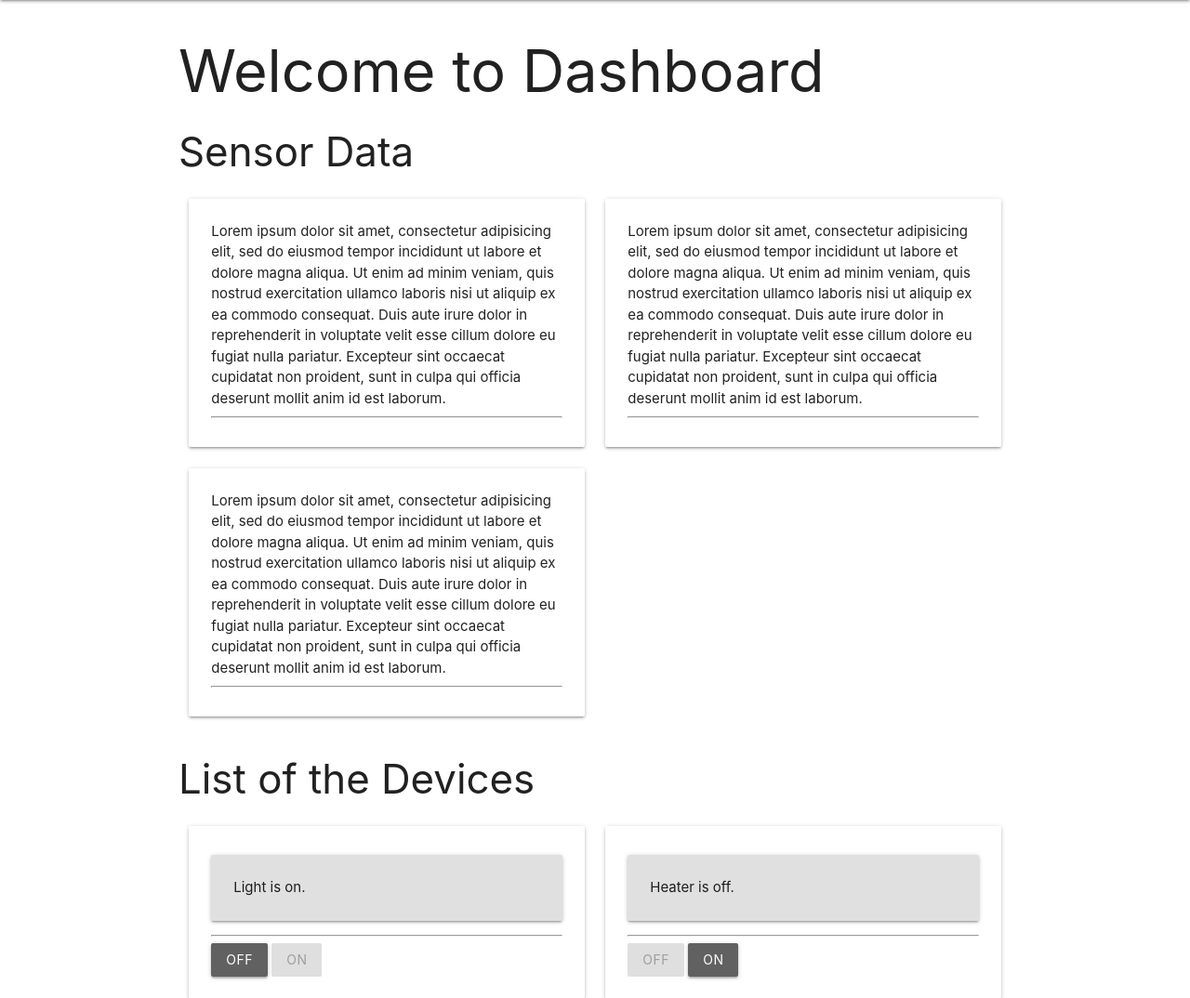
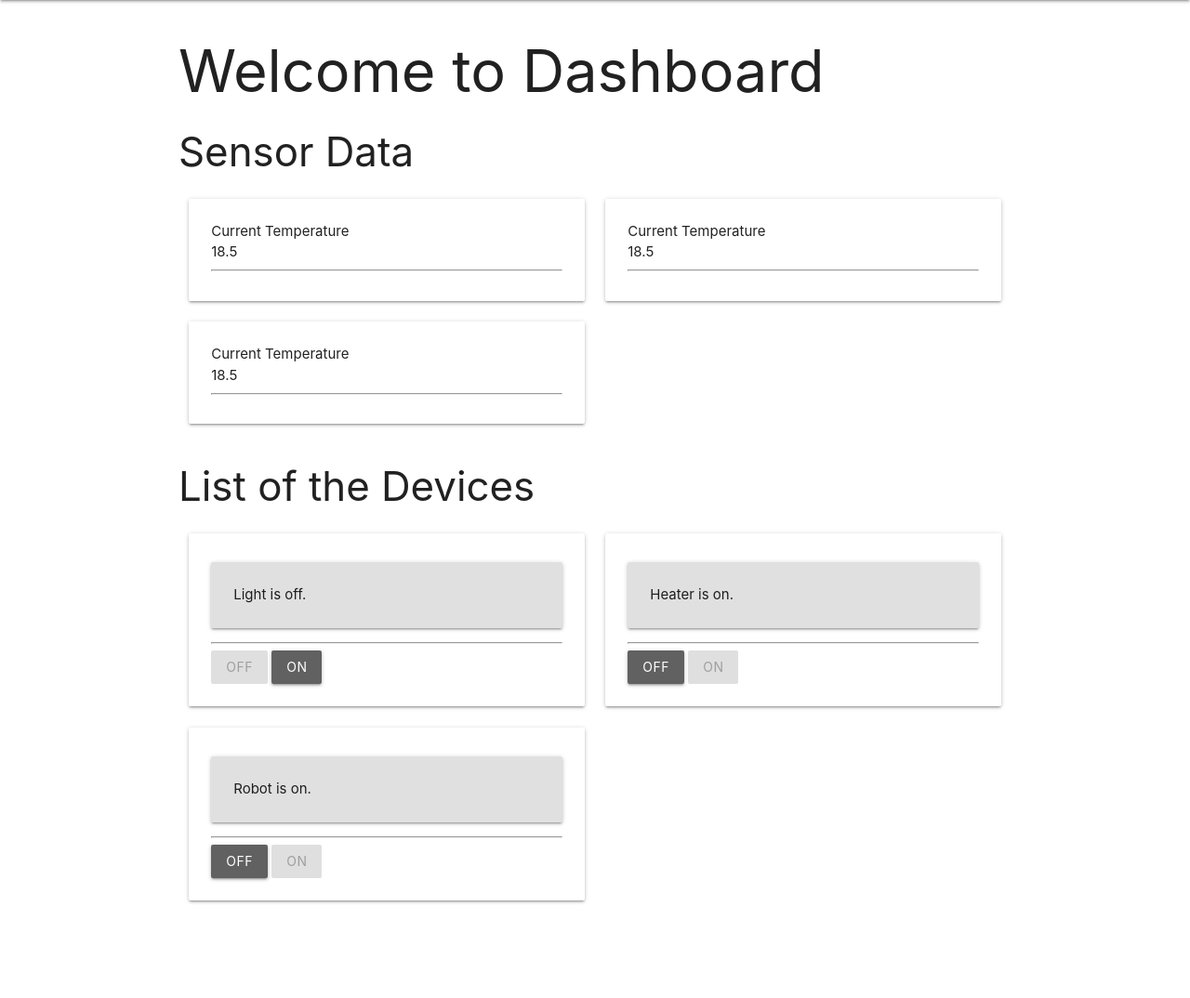
Before and after one commit to cognitiveRobot/iot-flask-template, a Flask app: page /dashboard in a window 1280 px wide. Shown: the part 64-1138 px from the top of the page at 93% size. After the commit the page ends 1036 px from the top, so only its background shows below. Run offline with Flask 2, Linux system fonts and the light colour scheme; the visitor is signed in with stand-in values (Sample User, id 1); some libraries are stand-ins or nearby versions.

Commit message:
readme file updated and added some comments

```diff
--- a/app.py
+++ b/app.py
@@ -137,6 +137,8 @@ def logout():
 @is_logged_in
 def dashboard():
     print("Dashboard")
+    # Retriving data from database will go here
+    # First will have to get the data from the database and then send to the view
     return render_template('dashboard.html', devices=devices)
 
 # Device Control Route
--- a/templates/dashboard.html
+++ b/templates/dashboard.html
@@ -6,11 +6,14 @@
 
     <h3>Sensor Data</h3>
     <div class="row">
+      <!-- dummy sensors -->
       {% for device in devices %}
       <div class="col s12 m6 l6">
         <div class="card">
           <div class="card-content">
-            <p>Lorem ipsum dolor sit amet, consectetur adipisicing elit, sed do eiusmod tempor incididunt ut labore et dolore magna aliqua. Ut enim ad minim veniam, quis nostrud exercitation ullamco laboris nisi ut aliquip ex ea commodo consequat. Duis aute irure dolor in reprehenderit in voluptate velit esse cillum dolore eu fugiat nulla pariatur. Excepteur sint occaecat cupidatat non proident, sunt in culpa qui officia deserunt mollit anim id est laborum.</p>
+            <!-- dummy sensor data -->
+            <p>Current Temperature</p>
+            <span>18.5</span>
             <hr>
 
           </div>
```
Also changed, not shown: README.md.
